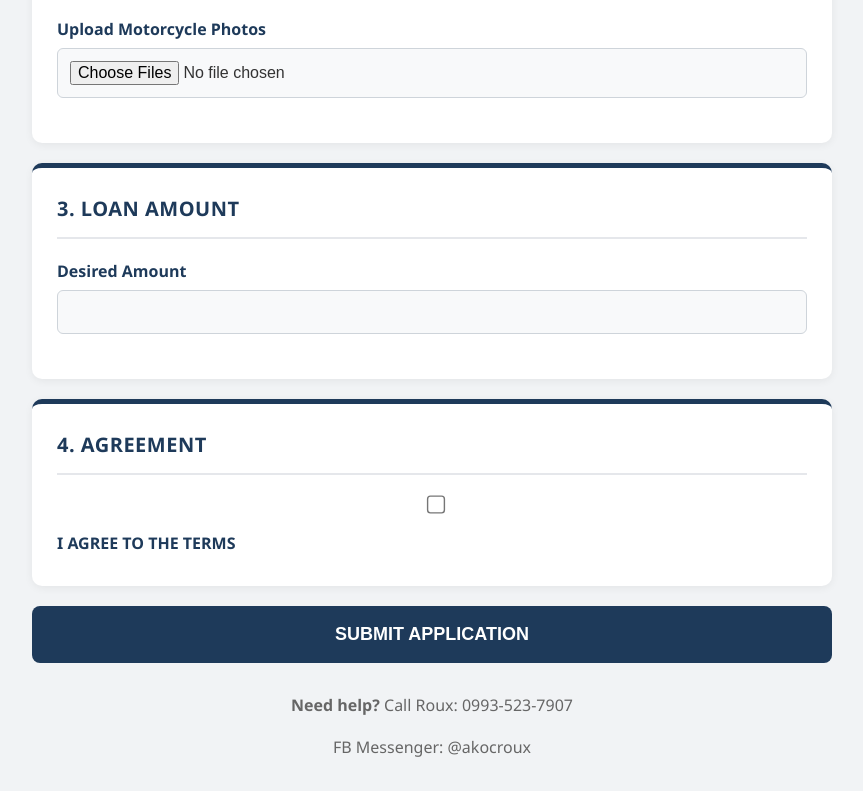
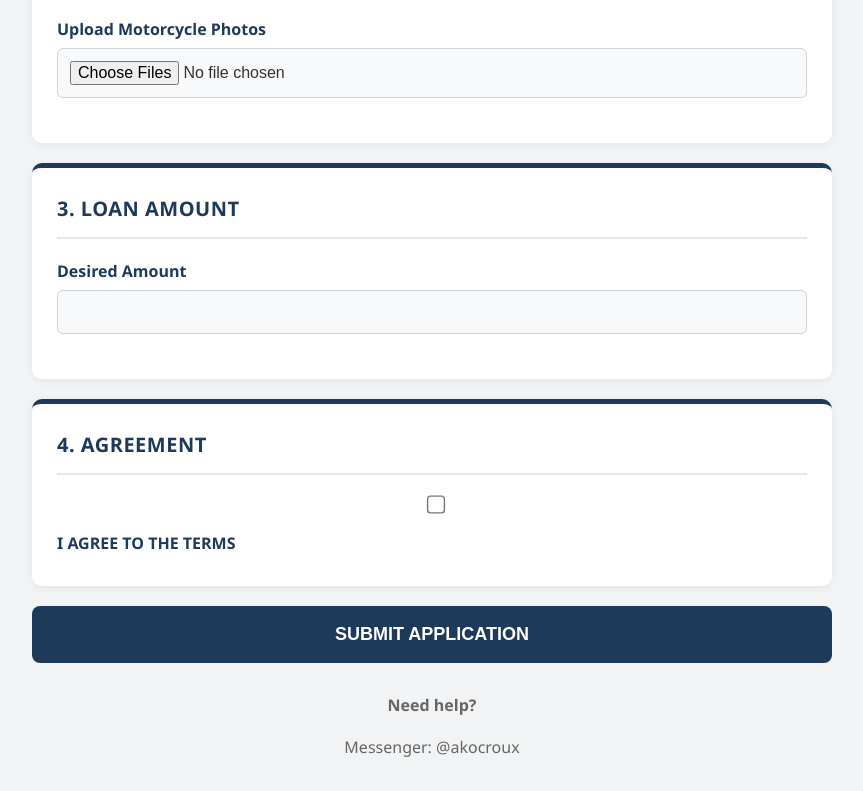
Before and after one commit to akocroux/Pawn-Application, a plain HTML site: page index.html in a window 1280 px wide. Shown: the part 1467-2258 px from the top of the page, without its empty margins (208-1071 px from the left). Drawn offline with Linux system fonts and the light colour scheme.

Commit message:
Update index.html

```diff
--- a/index.html
+++ b/index.html
@@ -223,8 +223,8 @@
     </form>
 
     <div style="text-align: center; margin-top: 30px; color: #666;">
-        <p><strong>Need help?</strong> Call Roux: 0993-523-7907</p>
-        <p>FB Messenger: @akocroux</p>
+        <p><strong>Need help?</strong></p>
+        <p>Messenger: @akocroux</p>
     </div>
 </body>
 </html>
```
